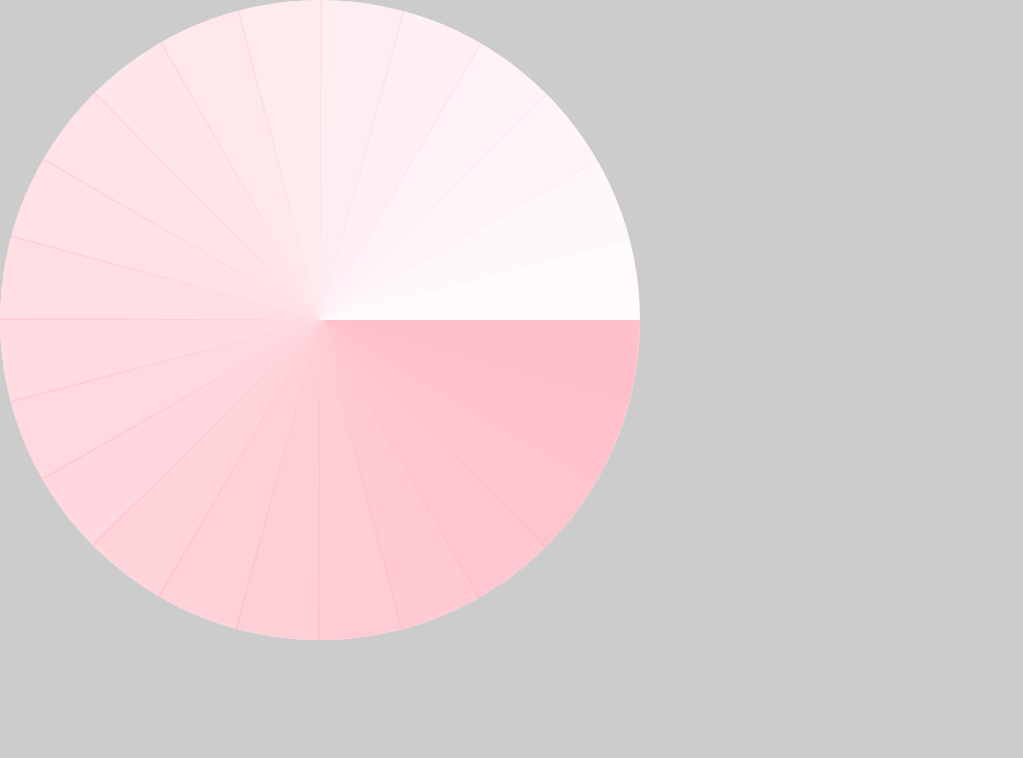
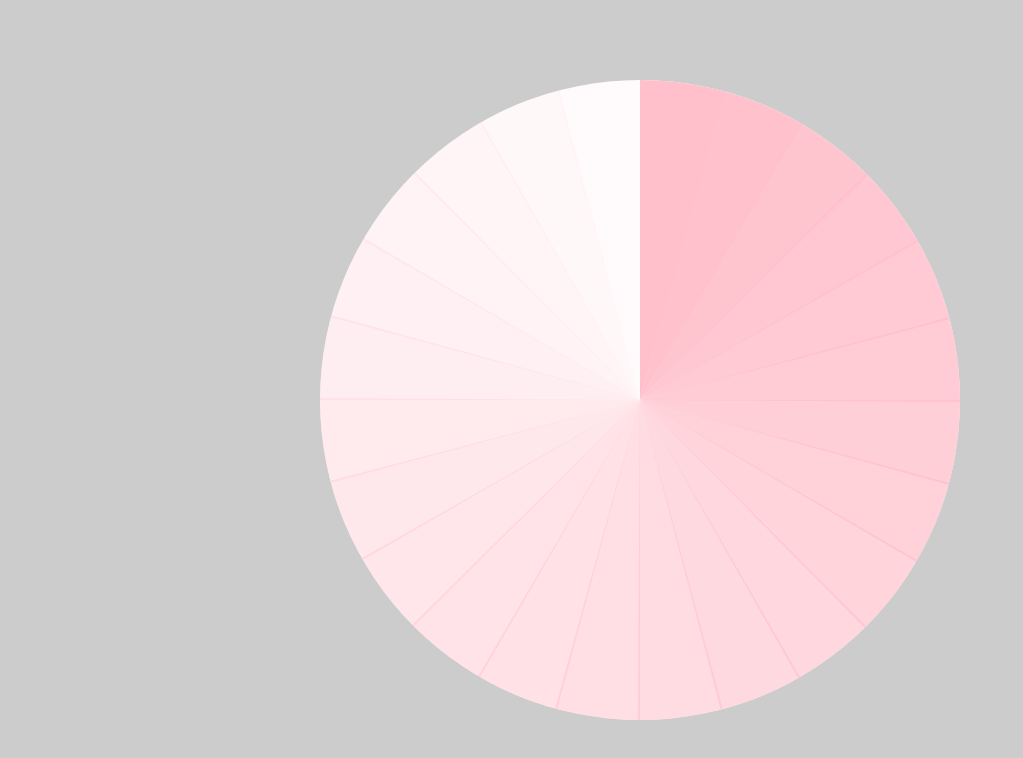
Before and after one commit to jamesdsmyth/atmosphere, a React app: page / in a window 1280 px wide. Shown: the whole page, without its empty margins (0-1023 px from the left). Built offline with nearby package versions, Linux system fonts and the light colour scheme.

Commit message:
Centered 0 on the top

```diff
--- a/client/styles/_mixins.scss
+++ b/client/styles/_mixins.scss
@@ -5,6 +5,7 @@
   border-radius: $pixels;
 }
 
+// 15 degrees equates to 360 / 24 (the amount of hours in the day)
 @mixin rotate($index) {
   transform: rotate($index * 15deg);
 }
--- a/client/styles/_vars.scss
+++ b/client/styles/_vars.scss
@@ -6,5 +6,5 @@ $pi: 3.14159;
 
 // dimensions
 $circle-diameter: 80vh;
-$segment-width: $circle-diameter / 2;
-$segment-height: ceil(($circle-diameter * $pi) / 24);
+$segment-width: $circle-diameter / 2; //half the circle
+$segment-height: ceil(($circle-diameter * $pi) / 24); // circumference is full width of circle (diameter) * PI
--- a/client/styles/styles.scss
+++ b/client/styles/styles.scss
@@ -5,12 +5,21 @@
 body {
   background: $grey;
 }
+#root {
+  display: flex;
+  justify-content: center;
+  align-items: center;
+  height: 100vh;
+  width: 100vw;
+}
+
 .circle {
   background: $white;
   position: relative;
   width: $circle-diameter;
   height: $circle-diameter;
   overflow: hidden;
+  transform: rotate(-90deg);
   @include borderRadius(50%);
 
   .segment {
@@ -21,12 +30,13 @@ body {
     height: 0;
     border-top: 0 solid transparent;
     border-bottom: $segment-height solid transparent;
+    border-right: $segment-width solid pink;
     transform-origin: top left;
 
+    // using sass for loop to create 24 segment classes
     @for $i from 0 through 23 {
       &.s-#{$i} {
         @include rotate($i);
-        border-right: $segment-width solid pink;
         opacity: (100 - ($i * 4)) / 100;
       }
     }
```
Also changed, not shown: README.md.
